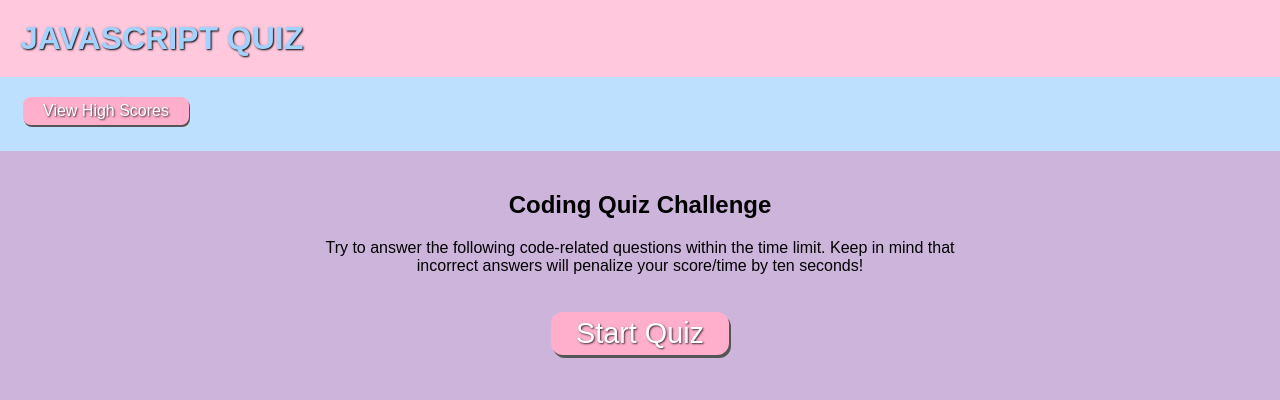
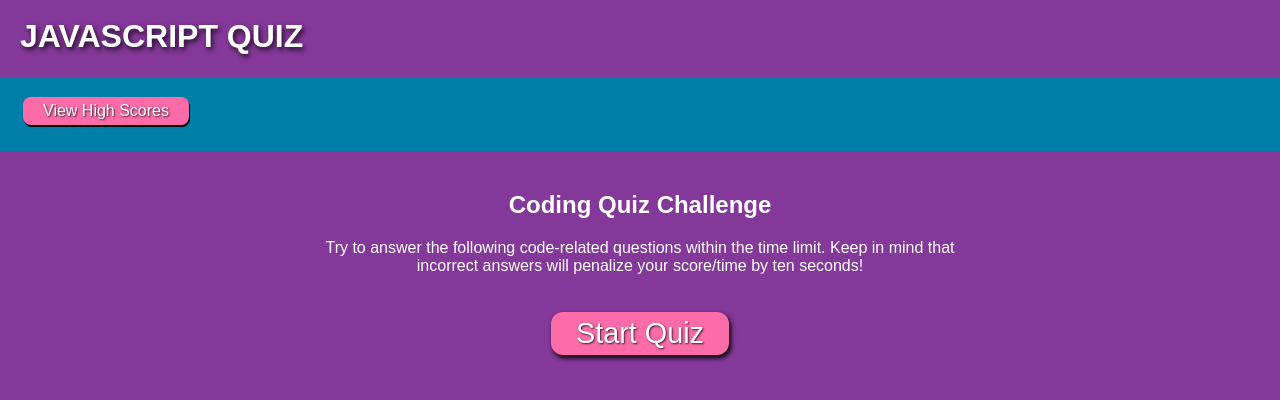
Before and after one commit to Yiladien/javascript-quiz, a plain HTML site: page index.html in a window 1280 px wide. Drawn offline with Linux system fonts and the light colour scheme.

Commit message:
updated colors, removed event listeners between questions, updated timer

```diff
--- a/assets/css/style.css
+++ b/assets/css/style.css
@@ -1,16 +1,26 @@
 /* default css styles*/
 :root {
   /* color pallete 1 */
-  --background-color: #cdb4db;
+  /* --background-color: #cdb4db;
   --font-color: #000000;
   --header-color: #a2d2ff;
   --header-bg-color: #ffc8dd;
   --sub-head-bar-color: #bde0fe;
-  /* --button-font-color: #bde0fe; */
   --button-font-color: #ffffff;
   --button-bg-color: #ffafcc;
   --button-bghover-color: #ffc8dd;
-  --button-shadow: #555555;
+  --button-shadow: #555555; */
+
+  /* color pallete 2 */
+  --background-color: #843899;
+  --font-color: #ffffff;
+  --header-color: #ffffff;
+  --header-bg-color: #843899;
+  --sub-head-bar-color: #007ea7;
+  --button-font-color: #ffffff;
+  --button-bg-color: #fd6ca8;
+  --button-bghover-color: #ff62a3;
+  --button-shadow: #000000;
 }
 
 * {
@@ -26,16 +36,31 @@ body {
   font-family: "Oswald", sans-serif;
 }
 
-header {
-  background-color: var(--header-bg-color);
-}
-
 h1 {
   color: var(--header-color);
   text-transform: uppercase;
   padding: 20px;
   font-weight: bold;
-  text-shadow: 1px 1px 2px rgba(0, 0, 0, 1);
+}
+
+header {
+  display: flex;
+}
+
+header h1 {
+  position: relative;
+  background-color: var(--header-bg-color);
+  text-shadow: 1px 2px 5px rgba(0, 0, 0, 0.75);
+  top: -3px;
+}
+
+header a {
+  text-decoration: none;
+}
+
+header h1:hover {
+  top: -2px;
+  text-shadow: 2px 3px 5px rgba(0, 0, 0, 0.75);
 }
 
 /* END BROAD STYLES */
@@ -52,12 +77,12 @@ h1 {
   border-radius: 12px;
   position: relative;
   top: -3px;
-  box-shadow: 2px 3px var(--button-shadow);
+  box-shadow: 2px 3px 5px var(--button-shadow);
   text-shadow: 1px 1px 2px rgba(0, 0, 0, 0.75);
 }
 
 .btn:hover {
-  box-shadow: 1px 2px var(--button-shadow);
+  box-shadow: 1px 2px 5px var(--button-shadow);
   background: var(--button-bghover-color);
   top: -2px;
 }
--- a/assets/js/script.js
+++ b/assets/js/script.js
@@ -10,7 +10,7 @@ var highScoreList = [];
 
 // Timers
 var timerEl = document.getElementById("countdown");
-const timeLeftConst = 60;
+const timeLeftConst = 20;
 var timeLeft = timeLeftConst;
 var timeoutDelay = 1500;
 
@@ -41,7 +41,7 @@ function countdown() {
   }, 1000);
 }
 
-// Starts timer and first question
+// Resets game, starts timer, calls first question
 var quizStart = function (event) {
   var targetEl = event.target;
   console.log(targetEl);
@@ -81,6 +81,7 @@ function getQuestion() {
 
   // provides number to correspond to array position in question object array
   displayQuestion();
+  quizAnswersEl.addEventListener("click", userAnswers);
 }
 
 function displayQuestion() {
@@ -121,6 +122,7 @@ function displayQuestion() {
 }
 
 function userAnswers(event) {
+  quizAnswersEl.removeEventListener("click", userAnswers);
   var targetEl = event.target;
   console.log(targetEl);
 
@@ -143,15 +145,18 @@ function answerTest(userAnswer) {
     score++;
     quizFeedbackResponseEl.textContent = "Correct!";
   } else {
-    timeLeft = timeLeft - 10;
-
     quizFeedbackResponseEl.textContent =
       "Incorrect! The correct answer is: " +
       quizQuestions[questionNumber].answer;
+    if (timeLeft > 10) {
+      timeLeft = timeLeft - 10;
+    } else {
+      timeLeft = 0;
+    }
   }
 
   quizFeedbackEl.appendChild(quizFeedbackResponseEl);
-  var pauseTime = setTimeout(clearQuestions, timeoutDelay);
+  setTimeout(clearQuestions, timeoutDelay);
 }
 
 function clearQuestions() {
@@ -255,7 +260,7 @@ var initialsFormEvent = function (event) {
 function updateHighScore(newScoreUser, highScoreList) {
   var newEntry = {
     initials: newScoreUser,
-    score: score
+    score: score,
   };
   var highScoreList = [];
   highScoreList = localStorage.getItem("jsQuizHighScores");
@@ -412,7 +417,8 @@ function gameRestart() {
 
 var quizQuestions = [
   {
-    question: "A very useful tool used during development and debugging for printing content to the debugger is:",
+    question:
+      "A very useful tool used during development and debugging for printing content to the debugger is:",
     answer: "console.log",
     choices: ["JavaScript", "terminal/bash", "for loops", "console.log"],
   },
@@ -422,18 +428,23 @@ var quizQuestions = [
     choices: ["strings", "booleans", "alerts", "numbers"],
   },
   {
-    question:
-      "The condition in an if/else statement is enclosed with _____.",
+    question: "The condition in an if/else statement is enclosed with _____.",
     answer: "parenthesis",
     choices: ["quotes", "curly brackets", "parenthesis", "square brackets"],
   },
   {
     question: "Arrays in JavaScript can be used to store",
     answer: "all of the above",
-    choices: ["numbers and strings", "other arrays", "booleans", "all of the above"],
+    choices: [
+      "numbers and strings",
+      "other arrays",
+      "booleans",
+      "all of the above",
+    ],
   },
   {
-    question: "String values must be enclosed within _____ when being assigned to variables.",
+    question:
+      "String values must be enclosed within _____ when being assigned to variables.",
     answer: "quotes",
     choices: ["commas", "curly brackets", "quotes", "parenthesis"],
   },
@@ -451,9 +462,6 @@ quizSectionEl.addEventListener("click", quizStart);
 // High Score Button
 highScoreContainer.addEventListener("click", highScorePageHandler);
 
-// Quiz buttons
-quizAnswersEl.addEventListener("click", userAnswers);
-
 // Form Submit button
 formSectionEl.addEventListener("submit", initialsFormEvent);
 
--- a/index.html
+++ b/index.html
@@ -9,7 +9,7 @@
   </head>
   <body>
     <header>
-      <h1>Javascript Quiz</h1>
+      <a href="/"><h1>Javascript Quiz</h1></a>
     </header>
     <main class="page-content">
       <section class="score-time">
```
